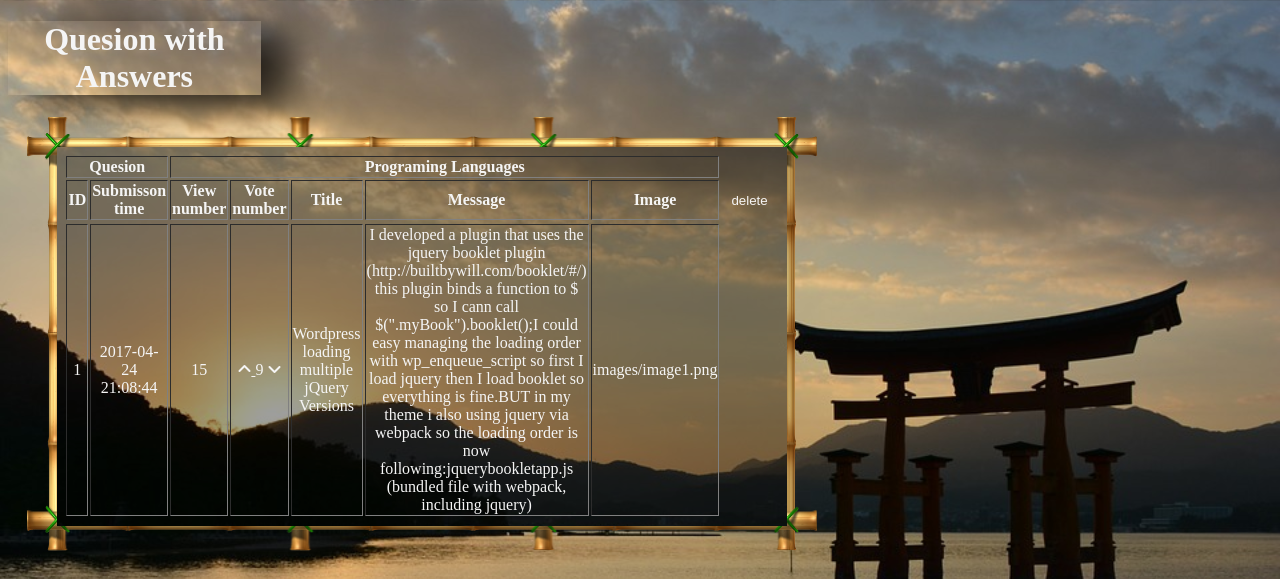
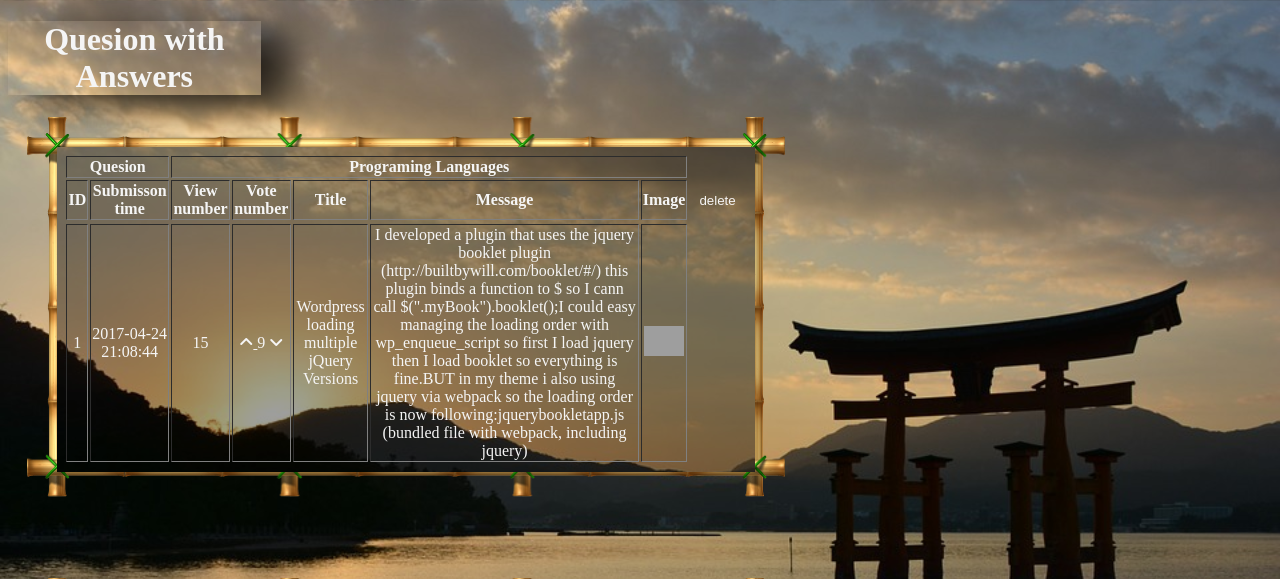
Before and after one commit to ReginaCsaszar/studious-guacamole, a Flask app: page /question/1 in a window 1280 px wide. Shown: the top 579 px of the page. Run offline with Flask 2, Linux system fonts and the light colour scheme; some libraries are stand-ins or nearby versions; grey boxes are pictures that could not be loaded.

Commit message:
display template show the picture

```diff
--- a/templates/display_a_question.html
+++ b/templates/display_a_question.html
@@ -39,6 +39,8 @@
                         <a href="/question/{{ question_with_answers.question_id }}/vote-down">
                              <i class="fa fa-angle-down" aria-hidden="true"></i>
                         </a>
+                    {% elif key == "image" %}
+                        <img src="{{ question_with_answers.question[key] }}" width="40"</img>
                     {% else %}
                         {{ question_with_answers.question[key] }}
                     {% endif %}
@@ -74,8 +76,9 @@
                         <a href="/question/{{ question_with_answers.question_id }}/{{ row[question_with_answers.list_of_key_of_answer[0]] }}/vote-down">
                              <i class="fa fa-angle-down" aria-hidden="true"></i>
                         </a>
+                    {% elif name == "image" %}
+                        <img src="{{ name }}" width="40"</img>
                     {% else %}
-
                         {{ row[name] }}
                     {% endif %}
                 </td>
```
